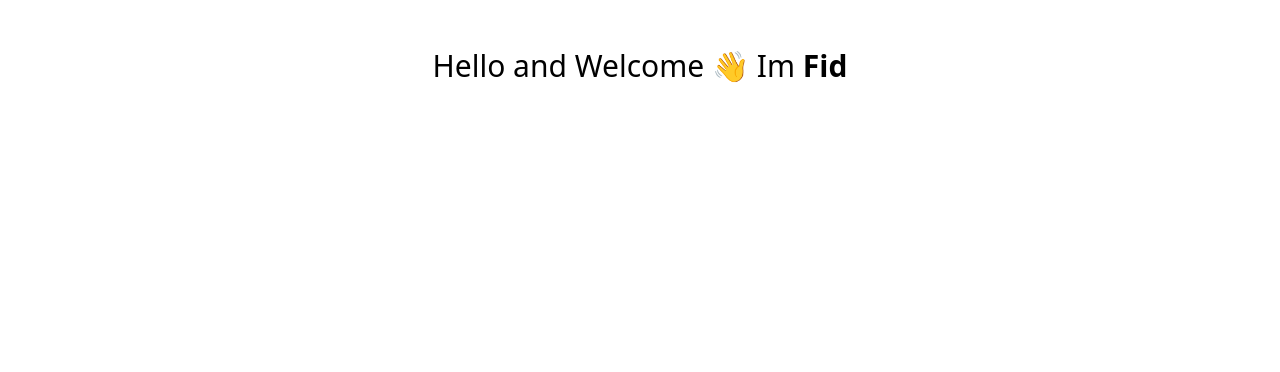
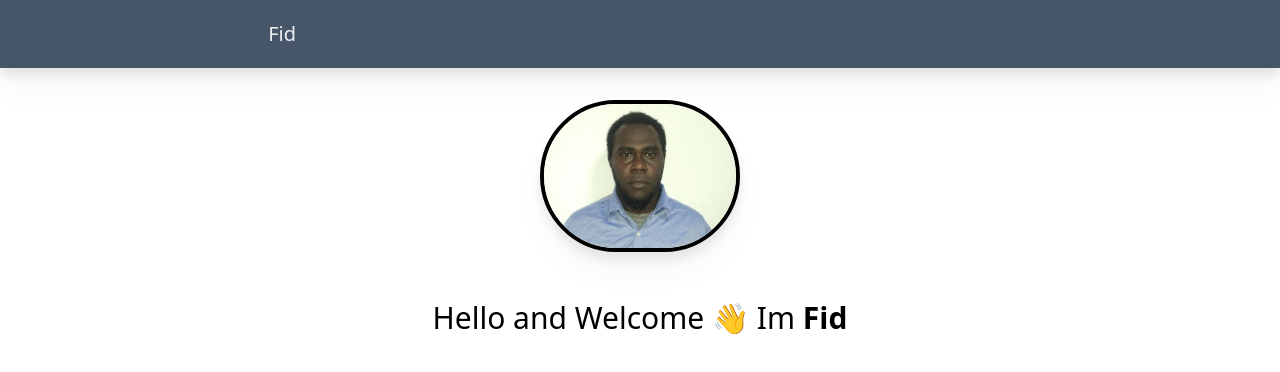
Before and after one commit to LucioFider/Next-13-Mini-blog, a Next.js app: page / in a window 1280 px wide. Shown: the top 372 px of the page. Built offline with nearby package versions, Linux system fonts and the light colour scheme.

Commit message:
3rd-commit

```diff
--- /dev/null
+++ b/app/components/MyProfilePic.tsx
@@ -0,0 +1,16 @@
+import Image from "next/image";
+
+export default function MyProfilePic() {
+  return (
+    <section className="w-full mx-auto">
+      <Image
+        className="border-4 border-black dark:border-slate-500 drop-shadow-xl shadow-black rounded-full mx-auto mt-8"
+        src="/images/pro.jpg"
+        width={200}
+        height={200}
+        alt="Fid"
+        priority={true}
+      />
+    </section>
+  );
+}
--- /dev/null
+++ b/app/components/Navbar.tsx
@@ -0,0 +1,14 @@
+import Link from "next/link";
+import React from "react";
+
+export default function Navbar() {
+  return (
+    <nav className="bg-slate-600 p-4 sticky top-0 drop-shadow-xl z-10">
+      <div className="prose prose-xl mx-auto flex justify-between flex-col sm:flex-row">
+        <Link href="/" className="text-white/90 no-underline hover:text-white">
+          Fid
+        </Link>
+      </div>
+    </nav>
+  );
+}
--- a/app/layout.tsx
+++ b/app/layout.tsx
@@ -1,3 +1,5 @@
+import MyProfilePic from "./components/MyProfilePic";
+import Navbar from "./components/Navbar";
 import "./globals.css";
 
 export const metadata = {
@@ -12,7 +14,11 @@
 }) {
   return (
     <html lang="en">
-      <body className="dark:bg-slate-900">{children}</body>
+      <body className="dark:bg-slate-900">
+        <Navbar />
+        <MyProfilePic />
+        {children}
+      </body>
     </html>
   );
 }
```
Also changed, not shown: public/images/pro.jpg (added).
